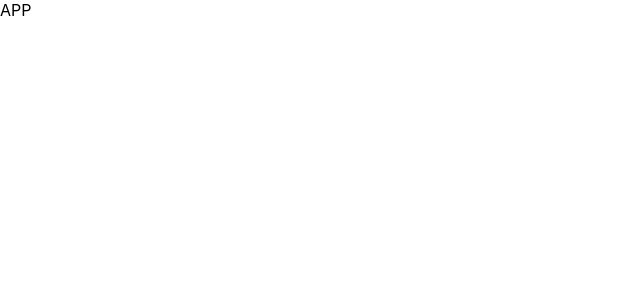
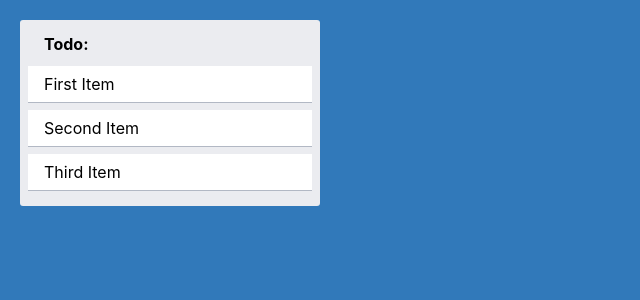
Before and after one commit to sale4319/trello-clone-fullstack, a React (Create React App) app: page / in a window 1280 px wide. Shown: the top 300 px of the page, without its empty margins (0-640 px from the left). Built offline with nearby package versions, Linux system fonts and the light colour scheme.

Commit message:
feat: add and render styled-components

```diff
--- a/package.json
+++ b/package.json
@@ -10,9 +10,11 @@
     "@types/node": "^16.18.10",
     "@types/react": "^18.0.26",
     "@types/react-dom": "^18.0.9",
+    "@types/styled-components": "^5.1.26",
     "react": "^18.2.0",
     "react-dom": "^18.2.0",
     "react-scripts": "5.0.1",
+    "styled-components": "^5.3.6",
     "typescript": "^4.9.4",
     "web-vitals": "^2.1.4"
   },
--- a/src/App.tsx
+++ b/src/App.tsx
@@ -1,3 +1,19 @@
+import {
+  AppContainer,
+  CardContainer,
+  ColumnContainer,
+  ColumnTitle,
+} from "./styles";
+
 export function App() {
-  return <>APP</>;
+  return (
+    <AppContainer>
+      <ColumnContainer>
+        <ColumnTitle>Todo:</ColumnTitle>
+        <CardContainer>First Item</CardContainer>
+        <CardContainer>Second Item</CardContainer>
+        <CardContainer>Third Item</CardContainer>
+      </ColumnContainer>
+    </AppContainer>
+  );
 }
--- /dev/null
+++ b/src/styles.ts
@@ -0,0 +1,35 @@
+import styled from "styled-components";
+
+export const AppContainer = styled.div`
+  align-items: flex-start;
+  background-color: #3179ba;
+  display: flex;
+  flex-direction: row;
+  height: 100%;
+  padding: 20px;
+  width: 100%;
+`;
+
+export const ColumnContainer = styled.div`
+  background-color: #ebecf0;
+  width: 300px;
+  min-height: 40px;
+  margin-right: 20px;
+  border-radius: 3px;
+  padding: 8px 8px;
+  flex-grow: 0;
+`;
+
+export const ColumnTitle = styled.div`
+  padding: 6px 16px 12px;
+  font-weight: bold;
+`;
+
+export const CardContainer = styled.div`
+  background-color: #fff;
+  cursor: pointer;
+  margin-bottom: 0.5rem;
+  padding: 0.5rem 1rem;
+  max-width: 300px;
+  box-shadow: #091e4240 0px 1px 0px 0px;
+`;
```
Also changed, not shown: 1 other file (tests, documents, lock files or other folders).
